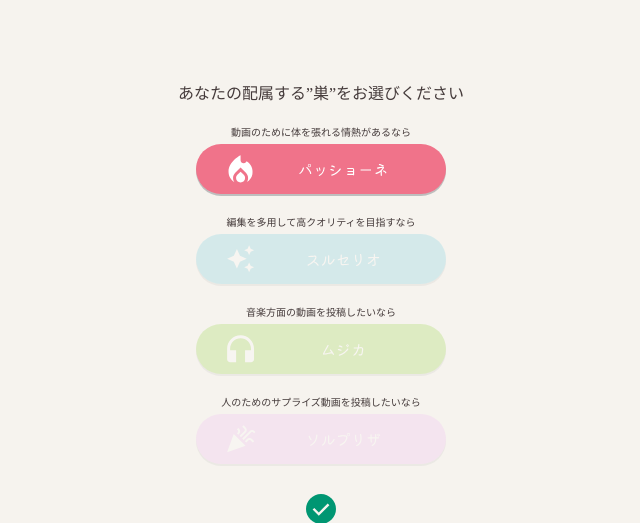
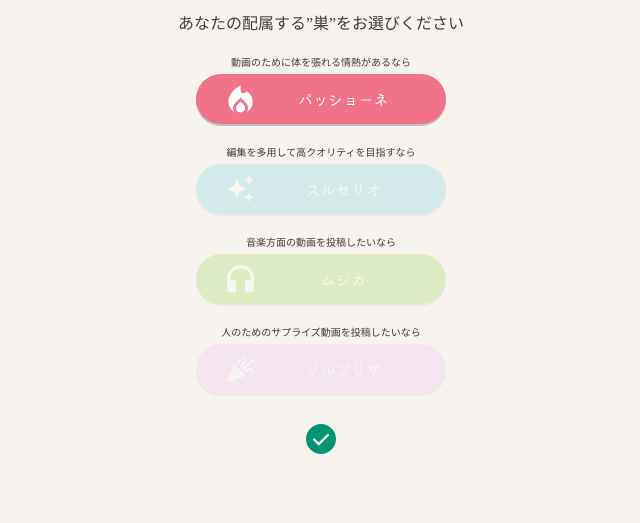
Before and after one commit to NIT-Anan-Procon/procon33_Action_Community_Guild_WebApps, a PHP site: page /Login/assignment.html in a window 1280 px wide. Shown: the top 523 px of the page, without its empty margins (319-959 px from the left). Run offline with PHP 8.4, Linux system fonts and the light colour scheme; some web fonts are replaced.

Commit message:
cssをアプリ用に訂正

```diff
--- a/stylesheets/assignment.css
+++ b/stylesheets/assignment.css
@@ -26,7 +26,7 @@ input[type="radio"]:checked + label img {
     display: block;
     font-size: medium;
     text-align: center;
-    margin-top: 80px;
+    margin-top: 10px;
     margin-bottom: 20px;
 }
 .text {
```
